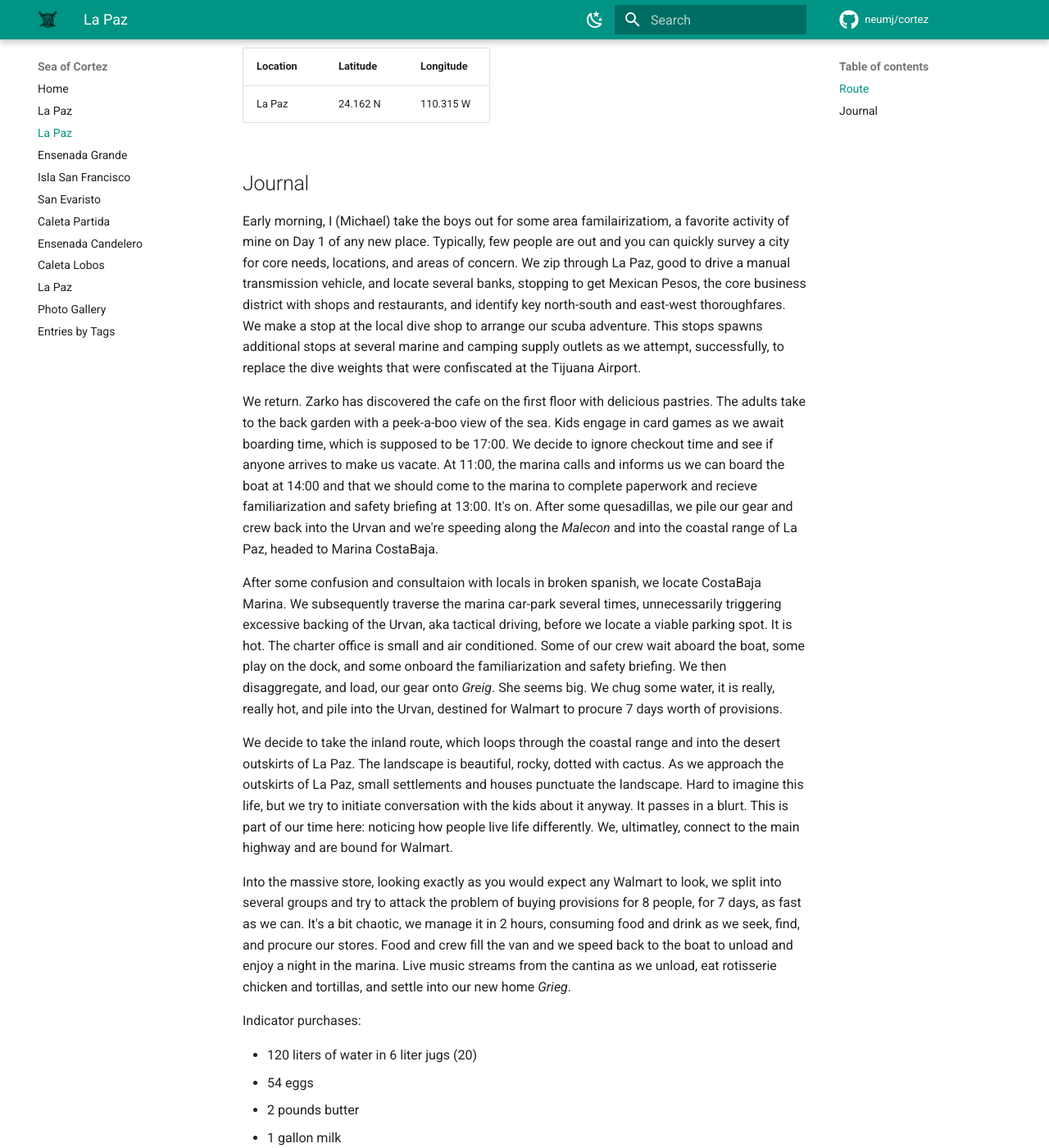
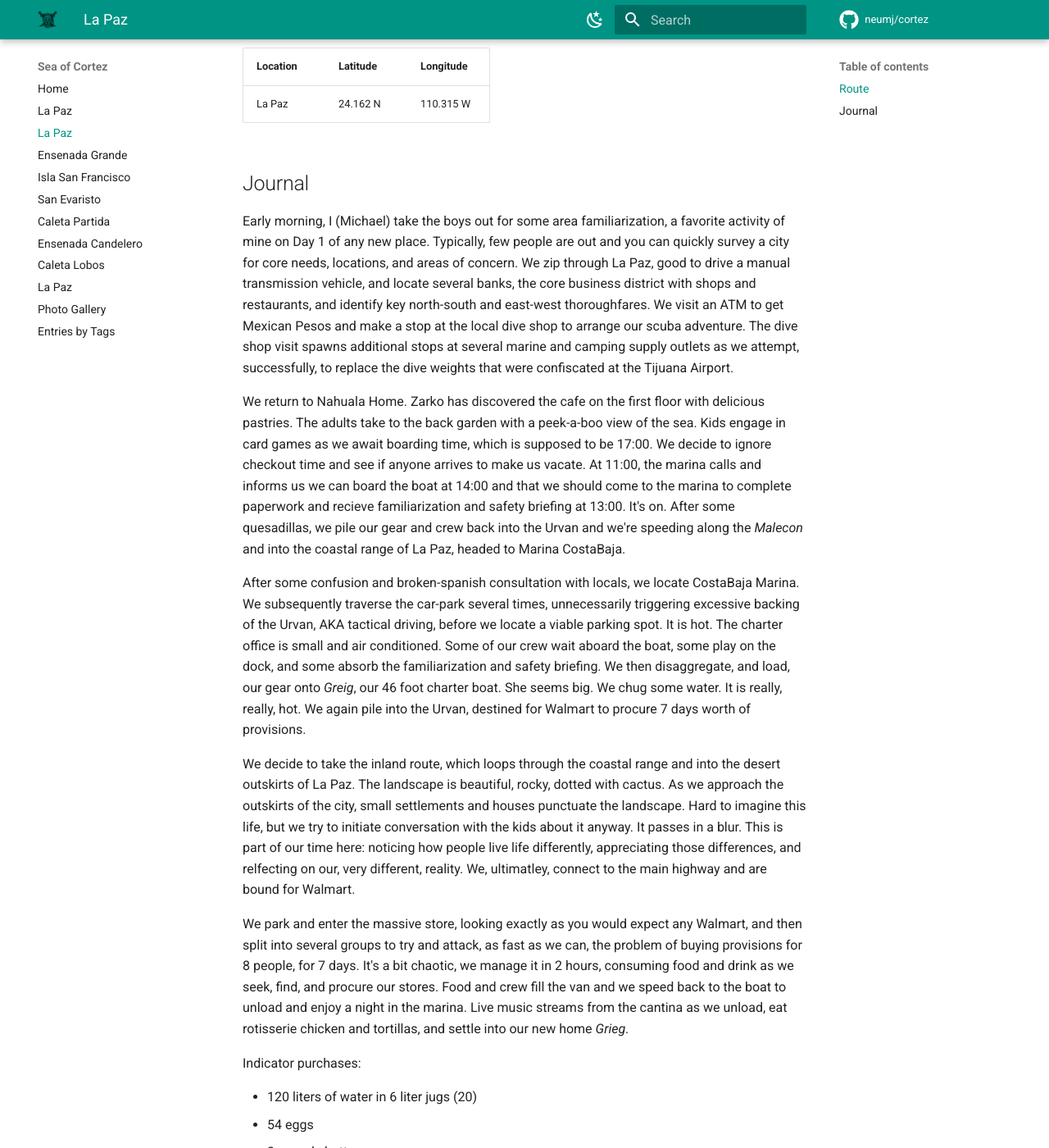
Before and after one commit to neumj/cortez, an MkDocs documentation site: the page built from docs/La_Paz_20230617.md, in a window 1280 px wide and 1400 px high, scrolled down 213 px. Shown: the whole window at 82% size. Built offline with MkDocs 1.6.1 and Material for MkDocs 9.7.7, drawn with Linux system fonts in a browser that asks for light colours; comment, search, counter and statistics services are not loaded.

Commit message:
more edits

```diff
--- a/docs/La_Paz_20230617.md
+++ b/docs/La_Paz_20230617.md
@@ -13,15 +13,15 @@ tags:
 
 ## Journal
 
-Early morning, I (Michael) take the boys out for some area familairizatiom, a favorite activity of mine on Day 1 of any new place. Typically, few people are out and you can quickly survey a city for core needs, locations, and areas of concern. We zip through La Paz, good to drive a manual transmission vehicle, and locate several banks, stopping to get Mexican Pesos, the core business district with shops and restaurants, and identify key north-south and east-west thoroughfares. We make a stop at the local dive shop to arrange our scuba adventure. This stops spawns additional stops at several marine and camping supply outlets as we attempt, successfully, to replace the dive weights that were confiscated at the Tijuana Airport.
+Early morning, I (Michael) take the boys out for some area familiarization, a favorite activity of mine on Day 1 of any new place. Typically, few people are out and you can quickly survey a city for core needs, locations, and areas of concern. We zip through La Paz, good to drive a manual transmission vehicle, and locate several banks, the core business district with shops and restaurants, and identify key north-south and east-west thoroughfares. We visit an ATM to get Mexican Pesos and make a stop at the local dive shop to arrange our scuba adventure. The dive shop visit spawns additional stops at several marine and camping supply outlets as we attempt, successfully, to replace the dive weights that were confiscated at the Tijuana Airport.
 
-We return. Zarko has discovered the cafe on the first floor with delicious pastries. The adults take to the back garden with a peek-a-boo view of the sea. Kids engage in card games as we await boarding time, which is supposed to be 17:00. We decide to ignore checkout time and see if anyone arrives to make us vacate. At 11:00, the marina calls and informs us we can board the boat at 14:00 and that we should come to the marina to complete paperwork and recieve familiarization and safety briefing at 13:00. It's on. After some quesadillas, we pile our gear and crew back into the Urvan and we're speeding along the _Malecon_ and into the coastal range of La Paz, headed to Marina CostaBaja.
+We return to Nahuala Home. Zarko has discovered the cafe on the first floor with delicious pastries. The adults take to the back garden with a peek-a-boo view of the sea. Kids engage in card games as we await boarding time, which is supposed to be 17:00. We decide to ignore checkout time and see if anyone arrives to make us vacate. At 11:00, the marina calls and informs us we can board the boat at 14:00 and that we should come to the marina to complete paperwork and recieve familiarization and safety briefing at 13:00. It's on. After some quesadillas, we pile our gear and crew back into the Urvan and we're speeding along the _Malecon_ and into the coastal range of La Paz, headed to Marina CostaBaja.
 
-After some confusion and consultaion with locals in broken spanish, we locate CostaBaja Marina. We subsequently traverse the marina car-park several times, unnecessarily triggering excessive backing of the Urvan, aka tactical driving, before we locate a viable parking spot. It is hot. The charter office is small and air conditioned. Some of our crew wait aboard the boat, some play on the dock, and some onboard the familiarization and safety briefing. We then disaggregate, and load, our gear onto _Greig_. She seems big. We chug some water, it is really, really hot, and pile into the Urvan, destined for Walmart to procure 7 days worth of provisions.
+After some confusion and broken-spanish consultation with locals, we locate CostaBaja Marina. We subsequently traverse the car-park several times, unnecessarily triggering excessive backing of the Urvan, AKA tactical driving, before we locate a viable parking spot. It is hot. The charter office is small and air conditioned. Some of our crew wait aboard the boat, some play on the dock, and some absorb the familiarization and safety briefing. We then disaggregate, and load, our gear onto _Greig_, our 46 foot charter boat. She seems big. We chug some water. It is really, really, hot. We again pile into the Urvan, destined for Walmart to procure 7 days worth of provisions.
 
-We decide to take the inland route, which loops through the coastal range and into the desert outskirts of La Paz. The landscape is beautiful, rocky, dotted with cactus. As we approach the outskirts of La Paz, small settlements and houses punctuate the landscape. Hard to imagine this life, but we try to initiate conversation with the kids about it anyway. It passes in a blurt. This is part of our time here: noticing how people live life differently. We, ultimatley, connect to the main highway and are bound for Walmart.
+We decide to take the inland route, which loops through the coastal range and into the desert outskirts of La Paz. The landscape is beautiful, rocky, dotted with cactus. As we approach the outskirts of the city, small settlements and houses punctuate the landscape. Hard to imagine this life, but we try to initiate conversation with the kids about it anyway. It passes in a blur. This is part of our time here: noticing how people live life differently, appreciating those differences, and relfecting on our, very different, reality. We, ultimatley, connect to the main highway and are bound for Walmart.
 
-Into the massive store, looking exactly as you would expect any Walmart to look, we split into several groups and try to attack the problem of buying provisions for 8 people, for 7 days, as fast as we can. It's a bit chaotic, we manage it in 2 hours, consuming food and drink as we seek, find, and procure our stores. Food and crew fill the van and we speed back to the boat to unload and enjoy a night in the marina. Live music streams from the cantina as we unload, eat rotisserie chicken and tortillas, and settle into our new home _Grieg_.
+We park and enter the massive store, looking exactly as you would expect any Walmart, and then split into several groups to try and attack, as fast as we can, the problem of buying provisions for 8 people, for 7 days. It's a bit chaotic, we manage it in 2 hours, consuming food and drink as we seek, find, and procure our stores. Food and crew fill the van and we speed back to the boat to unload and enjoy a night in the marina. Live music streams from the cantina as we unload, eat rotisserie chicken and tortillas, and settle into our new home _Grieg_.
 
 Indicator purchases:
 
```
Also changed, not shown: docs/Ensenada_Grande_20230618.md (+26 -8 lines), docs/La_Paz_20230616.md (+3 -3 lines), docs/MJN/Ensenada_Grande.md (deleted, +0 -28 lines).
